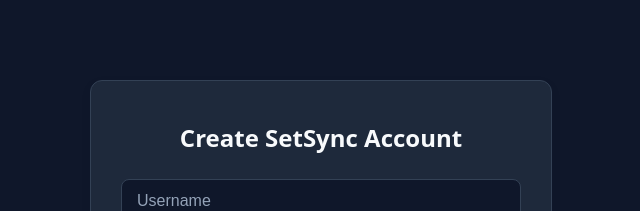
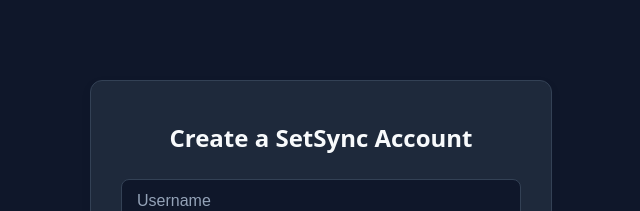
Before and after one commit to simtizen/setsync-frontend, a React (Vite) app: page / in a window 1280 px wide. Both pictures are taken after a click on the element "Register Instead". Shown: the top 211 px of the page, without its empty margins (319-959 px from the left). Built offline with nearby package versions, Linux system fonts and the light colour scheme; no server answers.

Commit message:
Create SetSync Account -> Create a SetSync Account

```diff
--- a/src/Register/Register.jsx
+++ b/src/Register/Register.jsx
@@ -23,7 +23,7 @@
 
     return (
         <div className="register-container">
-            <h2 className="register-heading">Create SetSync Account</h2>
+            <h2 className="register-heading">Create a SetSync Account</h2>
 
             <form className="register-form" onSubmit={onSubmit}>
                 <input
```
